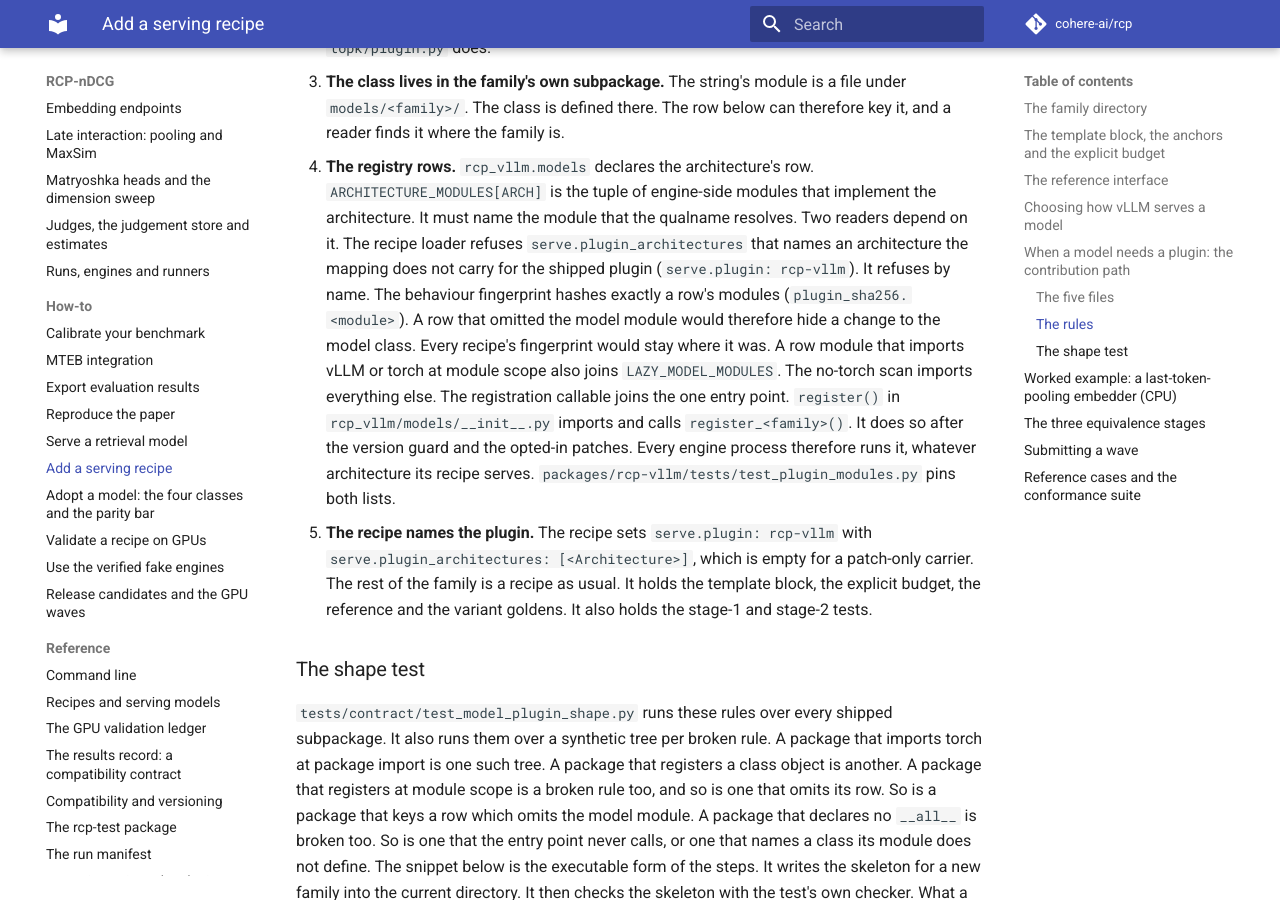
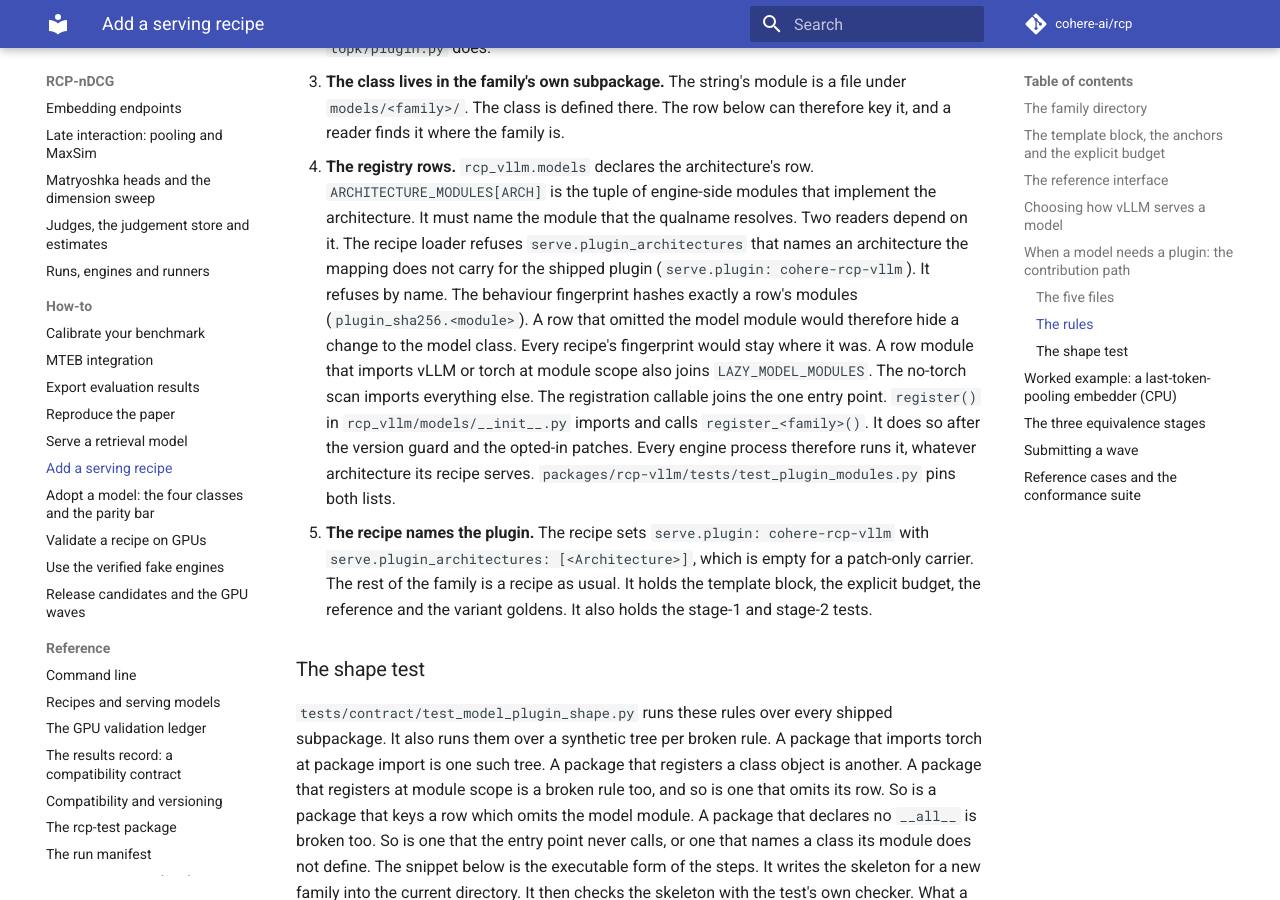
Before and after one commit to cohere-ai/rcp-ndcg, an MkDocs documentation site: the page built from docs/how-to/add-a-model.md, in a window 1280 px wide and 900 px high, scrolled down 8731 px. Built offline with MkDocs 1.6.1 and Material for MkDocs 9.7.7, drawn with Linux system fonts in a browser that asks for light colours; comment, search, counter and statistics services are not loaded; some of the changed text lies outside the part shown.

Commit message:
docs: the add-a-model guide and the wheel pages name cohere-rcp-vllm
`docs/how-to/add-a-model.md` told a contributor to write `serve.plugin:
rcp-vllm`, while the shipped declaration and all eight recipe families say
`cohere-rcp-vllm`; a reader following it wrote an old spec whose install line
would name an unpublished distribution. The entry-point name `rcp-vllm` in the
same paragraph is a frozen identity and stays.

`docs/reference/recipes.md`, `docs/how-to/release-candidates.md` and
`packages/rcp-vllm/LICENSES/README.md` called the wheel `rcp-vllm` where they
mean the distribution.

```diff
--- a/docs/how-to/add-a-model.md
+++ b/docs/how-to/add-a-model.md
@@ -251,7 +251,7 @@ three such cases. The pinned vLLM's registry may not carry the model class. A ch
 otherwise execute a config class from the Hub. The stock class may be unable to produce a pooler or a weight
 mapping. The wheel registers every plugin through one `vllm.general_plugins` entry point (`rcp-vllm` →
 `rcp_vllm.models:register`). A plugin therefore reaches an engine in two steps: install the wheel, and name
-the plugin in the recipe. The recipe names it with `serve.plugin: rcp-vllm`, and `serve.plugin_architectures`
+the plugin in the recipe. The recipe names it with `serve.plugin: cohere-rcp-vllm`, and `serve.plugin_architectures`
 names the architectures that the recipe's engine registers. A patch-only carrier leaves the list empty, and
 its `serve.patches` names key it instead. Everything below is what
 `tests/contract/test_model_plugin_shape.py` checks for every subpackage of `packages/rcp-vllm/src/rcp_vllm/models/`.
@@ -301,7 +301,7 @@ import the helper, and never the other way round.
 4. **The registry rows.** `rcp_vllm.models` declares the architecture's row. `ARCHITECTURE_MODULES[ARCH]` is
    the tuple of engine-side modules that implement the architecture. It must name the module that the qualname
    resolves. Two readers depend on it. The recipe loader refuses `serve.plugin_architectures` that
-   names an architecture the mapping does not carry for the shipped plugin (`serve.plugin: rcp-vllm`). It
+   names an architecture the mapping does not carry for the shipped plugin (`serve.plugin: cohere-rcp-vllm`). It
    refuses by name. The behaviour fingerprint hashes exactly a row's modules (`plugin_sha256.<module>`). A row
    that omitted the model module would therefore hide a change to the model class. Every recipe's fingerprint
    would stay where it was. A row module that imports vLLM or torch at module scope also joins
@@ -309,7 +309,7 @@ import the helper, and never the other way round.
    entry point. `register()` in `rcp_vllm/models/__init__.py` imports and calls `register_<family>()`. It does
    so after the version guard and the opted-in patches. Every engine process therefore runs it, whatever architecture its
    recipe serves. `packages/rcp-vllm/tests/test_plugin_modules.py` pins both lists.
-5. **The recipe names the plugin.** The recipe sets `serve.plugin: rcp-vllm` with `serve.plugin_architectures:
+5. **The recipe names the plugin.** The recipe sets `serve.plugin: cohere-rcp-vllm` with `serve.plugin_architectures:
    [<Architecture>]`, which is empty for a patch-only carrier. The rest of the family is a recipe as usual. It
    holds the template block, the explicit budget, the reference and the variant goldens. It also holds the
    stage-1 and stage-2 tests.
```
Also changed, not shown: docs/how-to/release-candidates.md (+1 -1 lines), docs/reference/recipes.md (+1 -1 lines), packages/rcp-vllm/LICENSES/README.md (+1 -1 lines).
